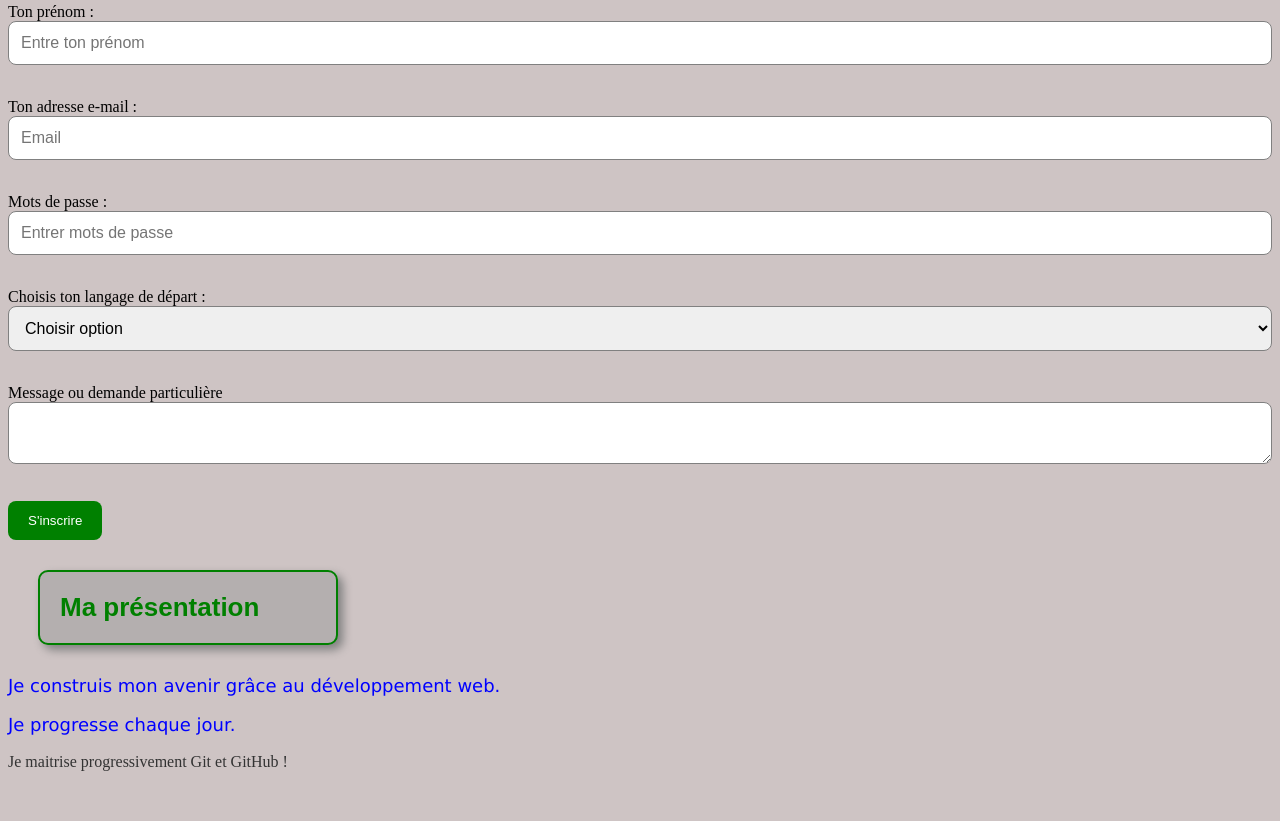
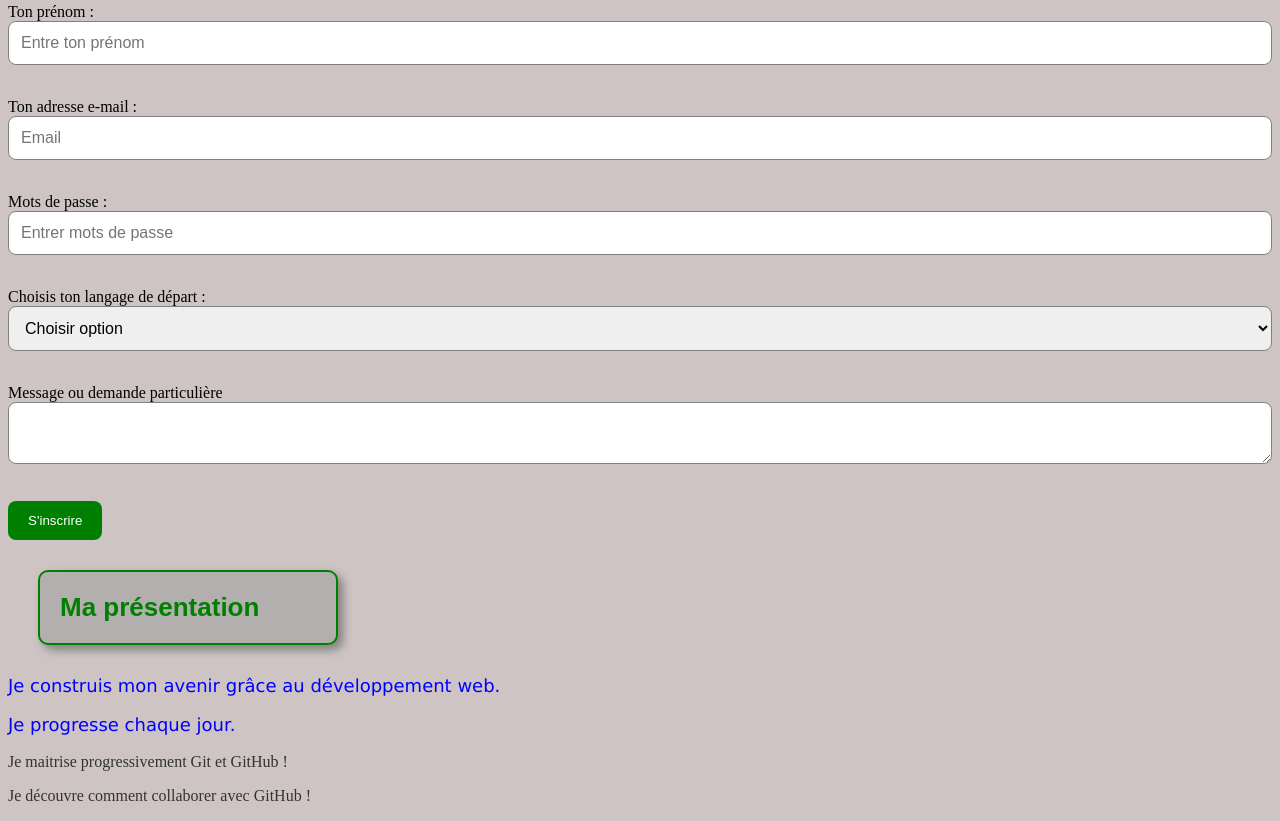
Before and after one commit to TK3-code/FormaDev, a plain HTML site: page MonPremierSitea/index.html in a window 1280 px wide. Shown: the part 1137-1958 px from the top of the page. Before the commit the page ends 1924 px from the top, so only its background shows below. Drawn offline with Linux system fonts and the light colour scheme.

Commit message:
Ajout d'un paragraphe depuis GitHub

```diff
--- a/MonPremierSitea/index.html
+++ b/MonPremierSitea/index.html
@@ -211,7 +211,7 @@ button {
 
 <p>Je maitrise progressivement Git et GitHub !</p>
 
-
+<p>Je découvre comment collaborer avec GitHub !</p>
 
 </body>
 </html>
```
